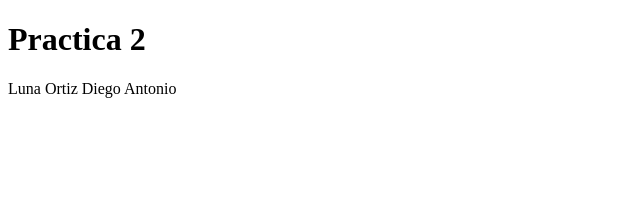
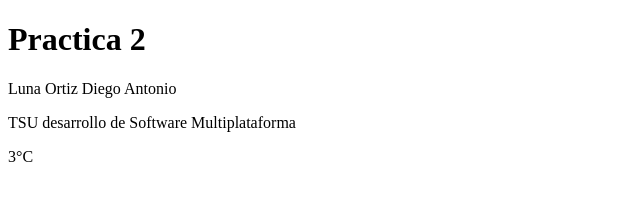
Before and after one commit to AntonioLunaOrtiz/pratice2, a plain HTML site: page index.html in a window 1280 px wide. Shown: the whole page, without its empty margins (0-640 px from the left). Drawn offline with Linux system fonts and the light colour scheme.

Commit message:
Update index.html

```diff
--- a/index.html
+++ b/index.html
@@ -9,5 +9,7 @@
 <body>
     <h1>Practica 2</h1>
     <p>Luna Ortiz Diego Antonio</p>
+    <p>TSU desarrollo de Software Multiplataforma</p>
+    <p>3°C</p>
 </body>
 </html>
```
